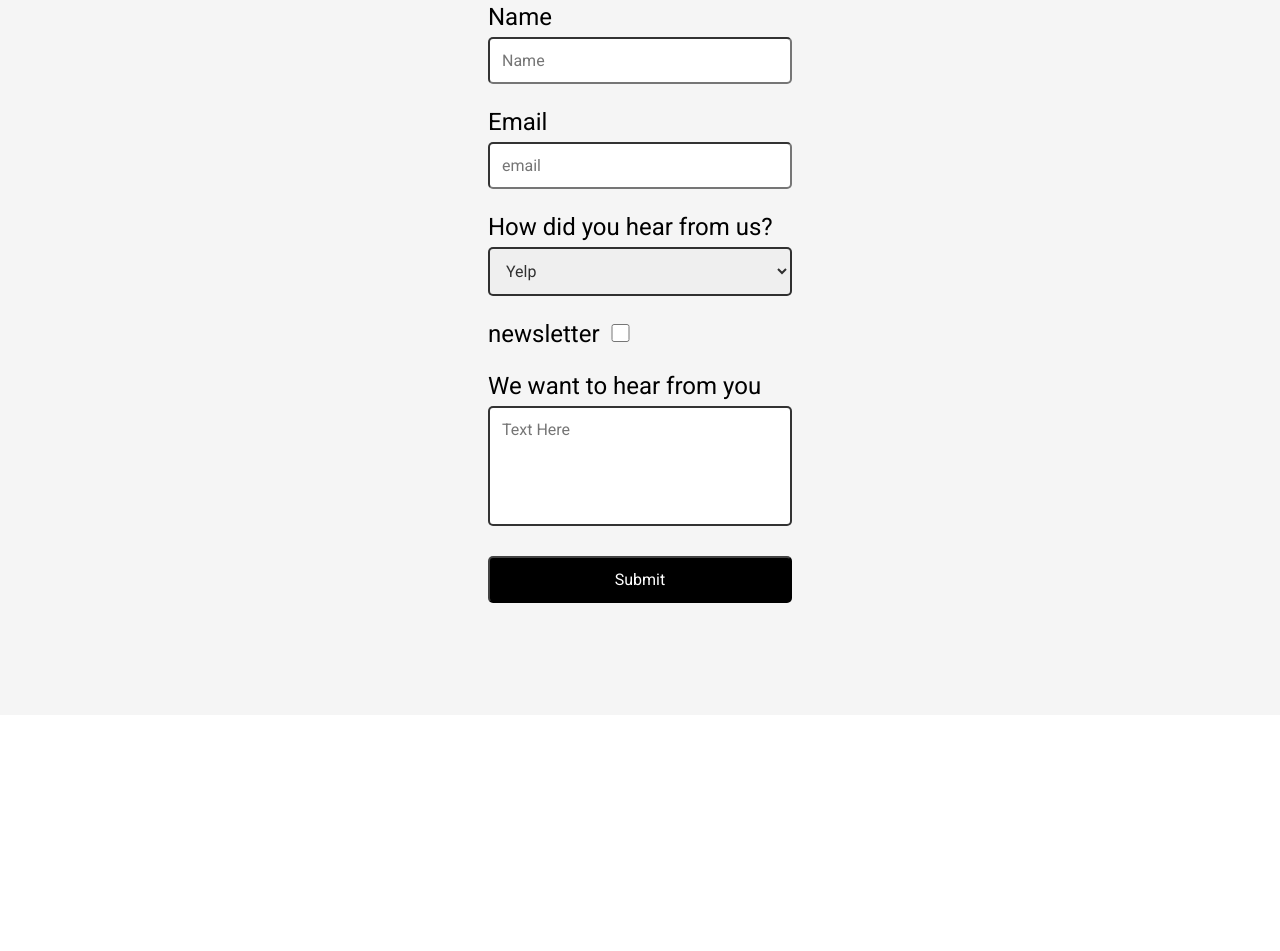
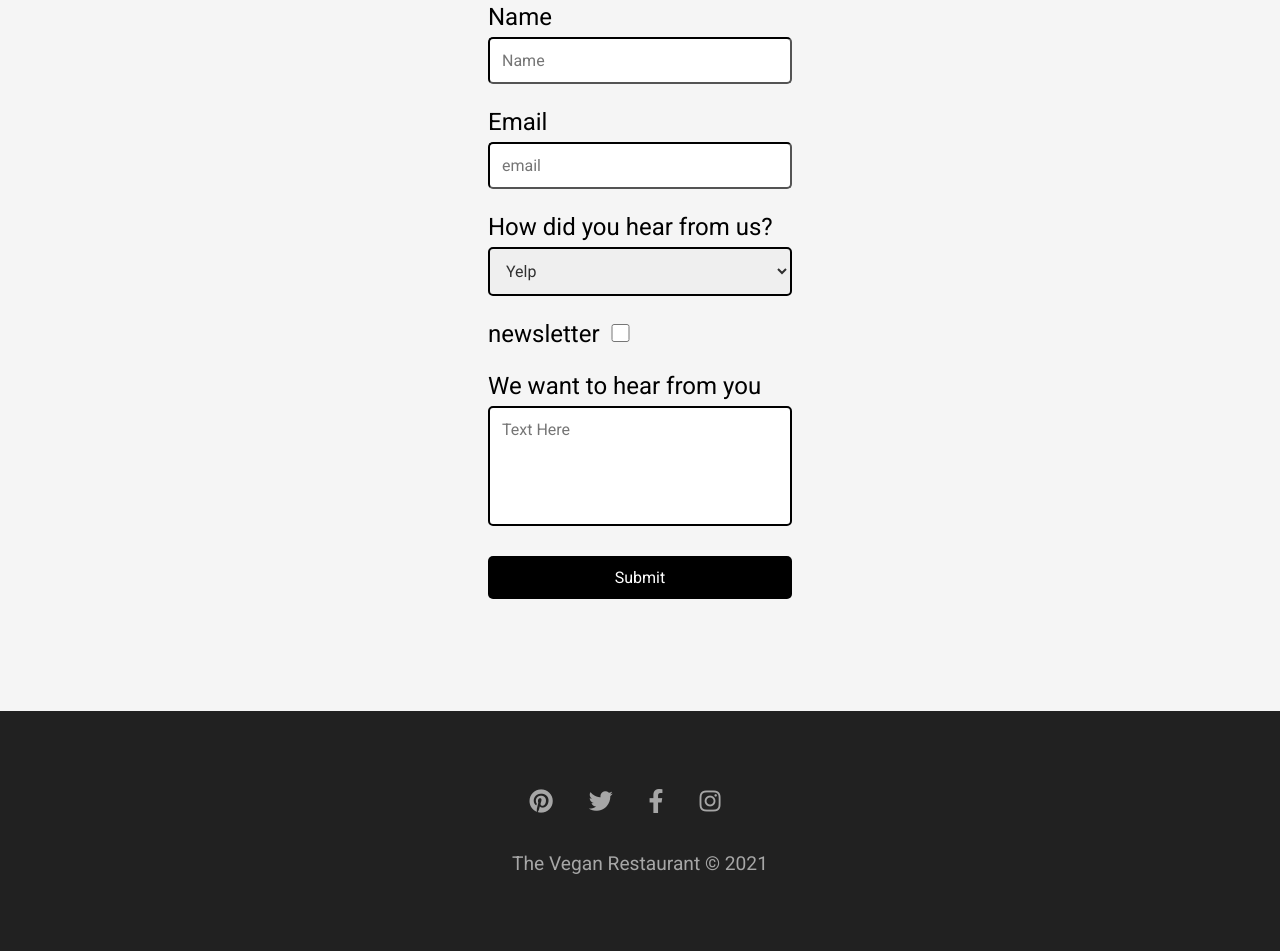
Before and after one commit to robertoaguilar1979/vegan-restaurant-updated, a plain HTML site: page index.html in a window 1280 px wide. Shown: the part 5490-6441 px from the top of the page. Before the commit the page ends 6205 px from the top, so only its background shows below. Drawn offline with Linux system fonts and the light colour scheme.

Commit message:
fisnised vegan restaurant update

```diff
--- a/css/style.css
+++ b/css/style.css
@@ -900,7 +900,7 @@ textarea {
     font-size: 1rem;
     border-radius: 5px;
     color: rgba(0, 0, 0, 0.8);
-    border-color: rgba(0, 0, 0, 0.8);
+    border-color: rgb(0, 0, 0);
     border-width: 2px;
     cursor: pointer;
 
@@ -924,7 +924,7 @@ input[type="submit"] {
     color: var(--white);
     background-color: var(--black);
     transition: transform .2s;
-
+    border-style: inherit;
 
 }
 
@@ -943,3 +943,56 @@ input[type="submit"]:hover {
         padding: 1em;
     }
 }
+
+/********************** footer ***********************/
+.footer {
+    color: rgba(255, 255, 255, 0.6);
+    background-color: var(--dark-grey);
+    font-size: 1.2rem;
+
+}
+
+footer {
+    display: grid;
+    grid-template-columns: 1fr;
+    justify-items: center;
+    align-items: center;
+
+}
+
+.media-footer {
+    font-size: 1.5rem;
+    margin-bottom: 1.5em;
+
+}
+
+.media-footer i {
+    margin-right: 1.25em;
+    cursor: pointer;
+    color: rgba(255, 255, 255, 0.6);
+
+}
+
+.fa-pinterest:hover {
+    color: var(--pinterest);
+}
+
+.fa-twitter:hover {
+    color: var(--twitter);
+}
+
+.fa-facebook-f:hover {
+    color: var(--facebook);
+}
+
+.fa-instagram:hover {
+    color: var(--instagram);
+}
+
+@media(max-width:400px) {
+    .media-footer {
+        display: grid;
+        grid-template-columns: repeat(2, 1fr);
+        gap: 1.5em;
+    }
+}
--- a/index.html
+++ b/index.html
@@ -335,6 +335,19 @@
             </form>
         </div>
     </section>
+    <!-------------------------- footer ------------------------------->
+    <section class="footer">
+        <footer>
+            <div class="media-footer">
+                <a href="https://www.pinterest.com/" target="_blank"><i class="fab fa-pinterest"></i></a>
+                <a href="https://twitter.com/?lang=en" target="_blank"><i class="fab fa-twitter"></i></a>
+                <a href="https://www.facebook.com/" target="_blank"><i class="fab fa-facebook-f"></i></a>
+                <a href="https://www.instagram.com/" target="_blank"><i class="fab fa-instagram"></i></a>
+
+            </div>
+            <p>The Vegan Restaurant &copy; 2021</p>
+        </footer>
+    </section>
     <script src="js/index.js"></script>
 </body>
 </html>
```
